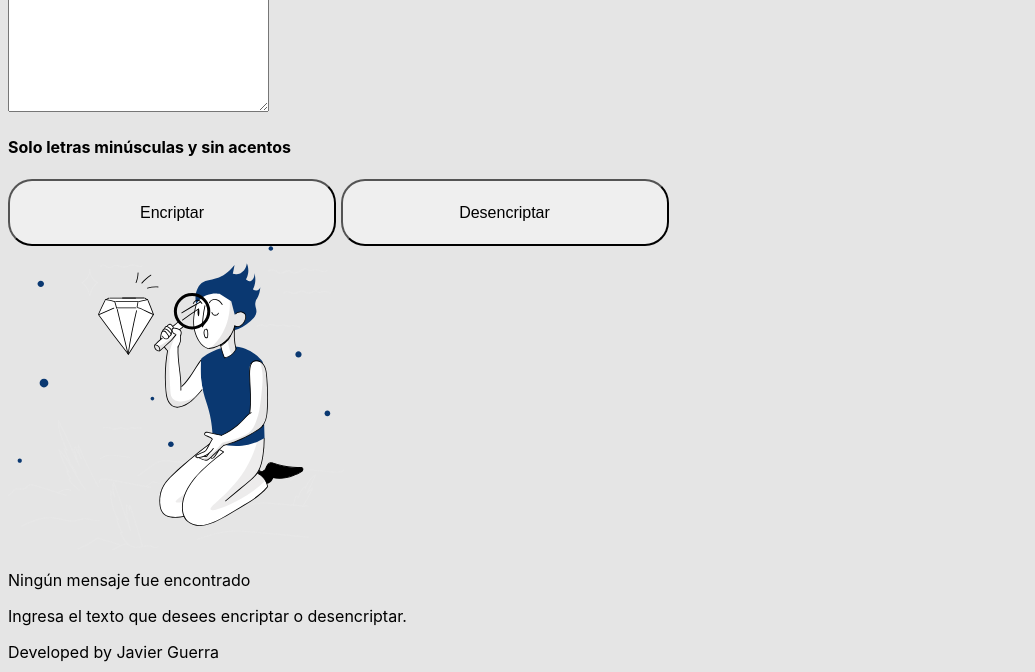
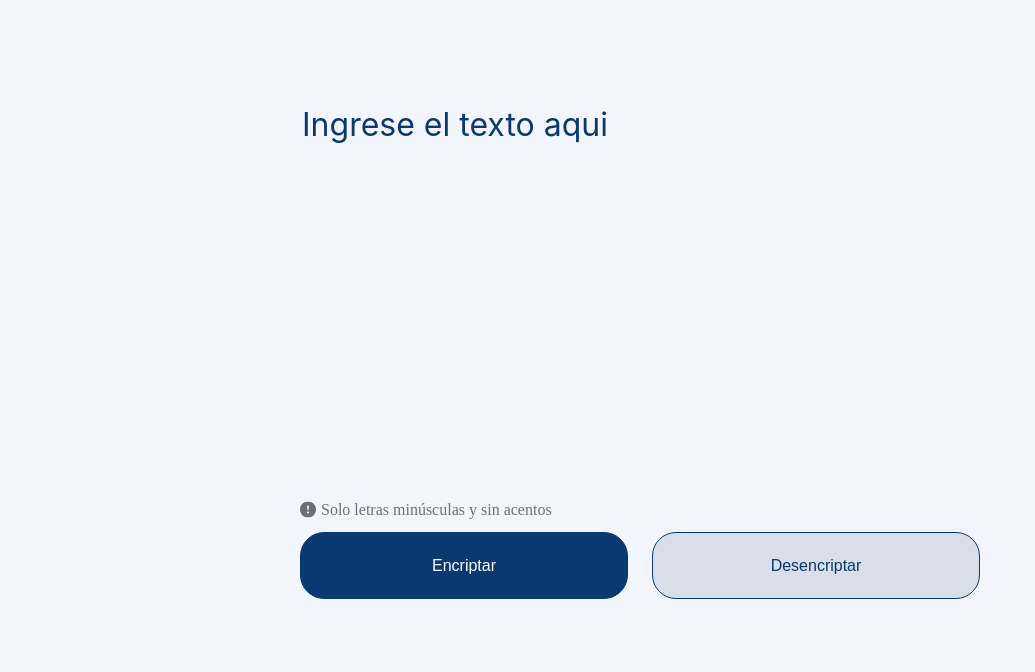
Before and after one commit to jwar28/challenge-one-encrypter, a website built with Vite: page index.html in a window 1280 px wide. Shown: the part 104-776 px from the top of the page, without its empty margins (0-1035 px from the left). Built offline with nearby package versions, Linux system fonts and the light colour scheme.

Commit message:
css finished

```diff
--- /dev/null
+++ b/css/reset.css
@@ -0,0 +1,48 @@
+/* http://meyerweb.com/eric/tools/css/reset/
+   v2.0 | 20110126
+   License: none (public domain)
+*/
+
+html, body, div, span, applet, object, iframe,
+h1, h2, h3, h4, h5, h6, p, blockquote, pre,
+a, abbr, acronym, address, big, cite, code,
+del, dfn, em, img, ins, kbd, q, s, samp,
+small, strike, strong, sub, sup, tt, var,
+b, u, i, center,
+dl, dt, dd, ol, ul, li,
+fieldset, form, label, legend,
+table, caption, tbody, tfoot, thead, tr, th, td,
+article, aside, canvas, details, embed,
+figure, figcaption, footer, header, hgroup,
+menu, nav, output, ruby, section, summary,
+time, mark, audio, video {
+	margin: 0;
+	padding: 0;
+	border: 0;
+	font-size: 100%;
+	font: inherit;
+	vertical-align: baseline;
+}
+/* HTML5 display-role reset for older browsers */
+article, aside, details, figcaption, figure,
+footer, header, hgroup, menu, nav, section {
+	display: block;
+}
+body {
+	line-height: 1;
+}
+ol, ul {
+	list-style: none;
+}
+blockquote, q {
+	quotes: none;
+}
+blockquote:before, blockquote:after,
+q:before, q:after {
+	content: '';
+	content: none;
+}
+table {
+	border-collapse: collapse;
+	border-spacing: 0;
+}
--- /dev/null
+++ b/css/style.css
@@ -0,0 +1,257 @@
+html {
+  height: 100%;
+}
+
+body {
+  height: 100%;
+  background-color: #f3f5fc;
+  font-family: Inter, sans-serif;
+  font-weight: 400;
+  letter-spacing: 0em;
+}
+
+.header-img {
+  position: absolute;
+}
+
+.header-img > img {
+  position: relative;
+  left: 40px;
+  top: 40px;
+  width: 120px;
+  height: 48px;
+}
+
+.container {
+  height: 100%;
+  width: 100%;
+  display: flex;
+  flex-wrap: wrap;
+  justify-content: center;
+}
+
+.input-section {
+  margin: 0 80px;
+  height: 100%;
+  display: flex;
+  justify-content: center;
+  align-items: center;
+}
+
+.input-form {
+  flex-basis: calc(65% - 80px);
+}
+
+.text-input {
+  height: 100%;
+  display: flex;
+  flex-direction: column;
+  justify-content: space-between;
+}
+
+.text-input > textarea {
+  flex-basis: 100%;
+  font-family: Inter, sans-serif;
+  margin-top: 110px;
+  font-size: 32px;
+  color: #0a3871;
+  background-color: transparent;
+  resize: none;
+  border: none;
+}
+
+.text-input > textarea:focus {
+  outline: none;
+}
+
+.text-input > textarea::-webkit-input-placeholder {
+  color: #0a3871;
+}
+
+.text-area-disclaimer {
+  display: flex;
+  padding-bottom: 10px;
+}
+
+.text-area-disclaimer > p {
+  margin-top: 1px;
+  margin-left: 5px;
+  font-weight: 400;
+  line-height: 150%;
+  color: #495057;
+  opacity: 0.8;
+}
+
+.text-area-disclaimer > img {
+  opacity: 0.8;
+}
+
+.buttons-container {
+  display: flex;
+  width: 100%;
+}
+
+.buttons-container > button {
+  flex-basis: 50%;
+  width: 328px;
+  height: 67px;
+  border: 1px solid #0a3871;
+  border-radius: 24px;
+  font-style: normal;
+  font-weight: 400;
+  font-size: 16px;
+  line-height: 19px;
+  transform: scale(1);
+  transition: transform 0.2s;
+}
+
+.buttons-container > button:hover {
+  transform: scale(1.05);
+}
+
+.buttons-container > button:first-child {
+  margin-right: 12px;
+  background-color: #0a3871;
+  color: #fff;
+}
+
+.buttons-container > button:first-child:active {
+  background-color: #000;
+}
+
+.buttons-container > button:last-child {
+  margin-left: 12px;
+  background-color: #d8dfe8;
+  color: #0a3871;
+}
+
+.buttons-container > button:last-child:active {
+  color: #fff;
+  background-color: #000;
+}
+
+.output-section {
+  display: flex;
+  margin: 40px 40px;
+  height: 90%;
+  width: 460px;
+  align-items: center;
+  justify-content: center;
+  background: #ffffff;
+  flex-basis: calc(35% - 80px);
+
+  box-shadow: 0px 24px 32px -8px rgba(0, 0, 0, 0.08);
+  border-radius: 32px;
+}
+
+.empty-text-info {
+  height: 100%;
+  margin: 40px;
+  height: inherit;
+  display: flex;
+  flex-direction: column;
+  justify-content: center;
+}
+
+.empty-text-disclaimer {
+  height: 100%;
+  margin: 40px;
+  height: inherit;
+  display: flex;
+  flex-direction: column;
+  justify-content: center;
+}
+
+.empty-text-disclaimer > p:nth-child(1) {
+  margin-top: 32px;
+  font-style: normal;
+  font-weight: 700;
+  font-size: 24px;
+  line-height: 120%;
+  text-align: center;
+  color: #343a40;
+}
+
+.empty-text-disclaimer > p:nth-child(2) {
+  margin-top: 16px;
+  font-style: normal;
+  font-weight: 400;
+  font-size: 16px;
+  line-height: 24px;
+  text-align: center;
+  color: #495057;
+}
+
+@media screen and (max-width: 900px) {
+  .header-img {
+    position: absolute;
+    top: 20px;
+    left: 40px;
+  }
+
+  .input-section {
+    flex-direction: column;
+    width: calc(100% - 80px);
+  }
+
+  .input-form {
+    width: calc(100% - 80px);
+    flex-basis: 50%;
+  }
+
+  .output-section {
+    margin: 120px 40px;
+    width: calc(100% - 80px);
+    flex-basis: 50%;
+  }
+
+  .empty-text-info > img {
+    display: none;
+  }
+
+  .empty-text-disclaimer > p:nth-child(1) {
+    margin-top: 0;
+  }
+
+  .empty-text-disclaimer > p:nth-child(2) {
+    margin-top: 16px;
+  }
+}
+
+@media screen and (max-width: 400px) {
+  .header-img > img{
+    position: absolute;
+    top: 0;
+    left: -25px;
+  }
+
+  .input-section {
+    margin-top: 50px;
+    width: calc(100% - 32px);
+  }
+
+  .output-section {
+    width: calc(100% - 32px);
+    margin-top: 300px;
+  }
+
+  .buttons-container {
+    flex-direction: column;
+  }
+
+  .buttons-container > button {
+    width: 100%;
+    flex-basis: 50%;
+    padding: 23px 0;
+  }
+
+  .buttons-container > button:first-child {
+    margin-right: 0;
+    margin-bottom: 12px;
+  }
+
+  .buttons-container > button:last-child {
+    margin-top: 12px;
+    margin-left: 0;
+  }
+}
--- a/index.html
+++ b/index.html
@@ -1,45 +1,55 @@
 <!DOCTYPE html>
 <html lang="en">
-
   <head>
     <meta charset="UTF-8" />
-  <link rel="icon" type="image/x-icon" href="/public/alura-icon.svg" />
-  <link rel="stylesheet" href="style.css">
+    <link rel="icon" type="image/x-icon" href="/alura-icon.svg" />
+    <link rel="stylesheet" href="/css/reset.css" />
+    <link rel="stylesheet" href="/css/style.css" />
     <meta name="viewport" content="width=device-width, initial-scale=1.0" />
     <title>Encrypter</title>
   </head>
 
   <body>
+    <div class="container">
       <header>
-    <img src="/public/alura-icon.svg" alt="alura-logo">
+        <div class="header-img">
+          <img src="/alura-icon.svg" alt="alura-logo" />
+        </div>
       </header>
 
       <section class="input-section">
-    <textarea name="text-input" id="textInput" cols="30" rows="10" placeholder="Ingrese el texto aqui"></textarea>
+        <form class="input-form">
+          <div class="text-input">
+            <textarea
+              name="text-input"
+              id="textInput"
+              cols="30"
+              rows="10"
+              placeholder="Ingrese el texto aqui"
+            ></textarea>
+          </div>
 
-    <div class="textarea-disclaimer">
-      <h4>Solo letras minúsculas y sin acentos</h6>
+          <div class="text-area-disclaimer">
+            <img src="/exclamation-icon.svg" alt="exclamation-icon" />
+            <p>Solo letras minúsculas y sin acentos</p>
           </div>
 
           <div class="buttons-container">
             <button type="button" class="encrypt-button">Encriptar</button>
             <button type="button" class="decrypt-button">Desencriptar</button>
           </div>
+        </form>
       </section>
 
       <aside class="output-section">
         <div class="empty-text-info">
-      <img src="/public/aside-icon.svg" alt="aside-icon">
+          <img src="/aside-icon.svg" alt="aside-icon" />
           <div class="empty-text-disclaimer">
             <p>Ningún mensaje fue encontrado</p>
             <p>Ingresa el texto que desees encriptar o desencriptar.</p>
           </div>
         </div>
       </aside>
-
-  <footer>
-    <p>Developed by Javier Guerra</p>
-    <a href="https://github.com/jwar28" target="_blank"><img class="icon_github" src="./public/icon-github.png" alt="GitHub"></a>
-  </footer>
-
+    </div>
+  </body>
 </html>
--- a/style.css
+++ /dev/null
@@ -1,18 +0,0 @@
-:root {
-  font-family: Inter;
-  font-style: normal;
-
-  background-color: #e5e5e5;
-}
-
-button {
-  width: 328px;
-  height: 67px;
-
-  border-radius: 24px;
-
-  font-weight: 400;
-  font-size: 16px;
-  line-height: 19px;
-  text-align: center;
-}
```
Lines whose indentation alone changed are shown as unchanged.
